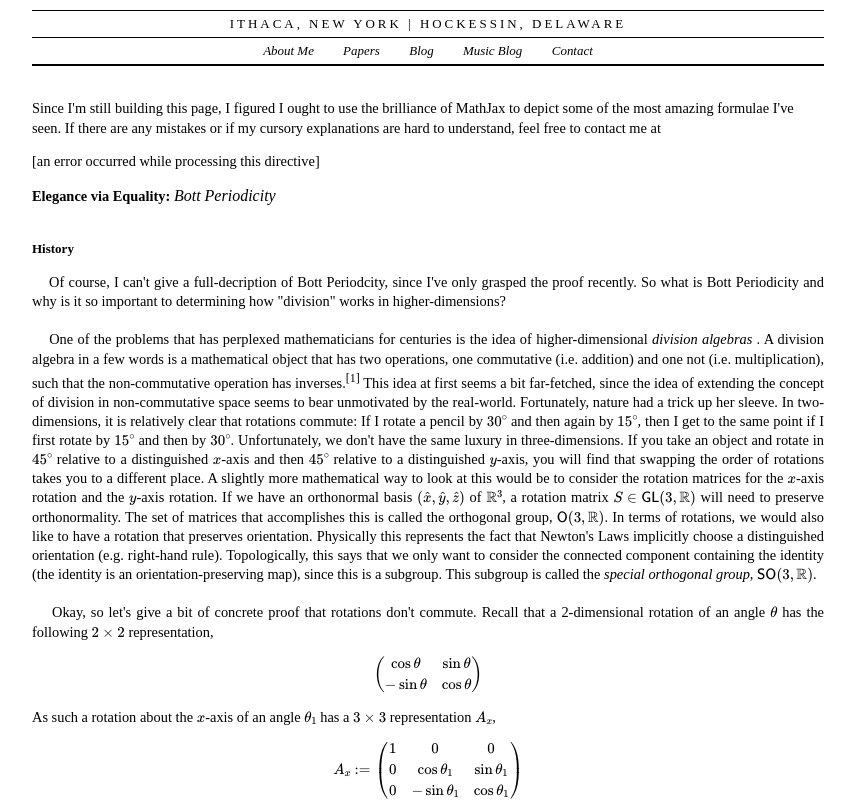
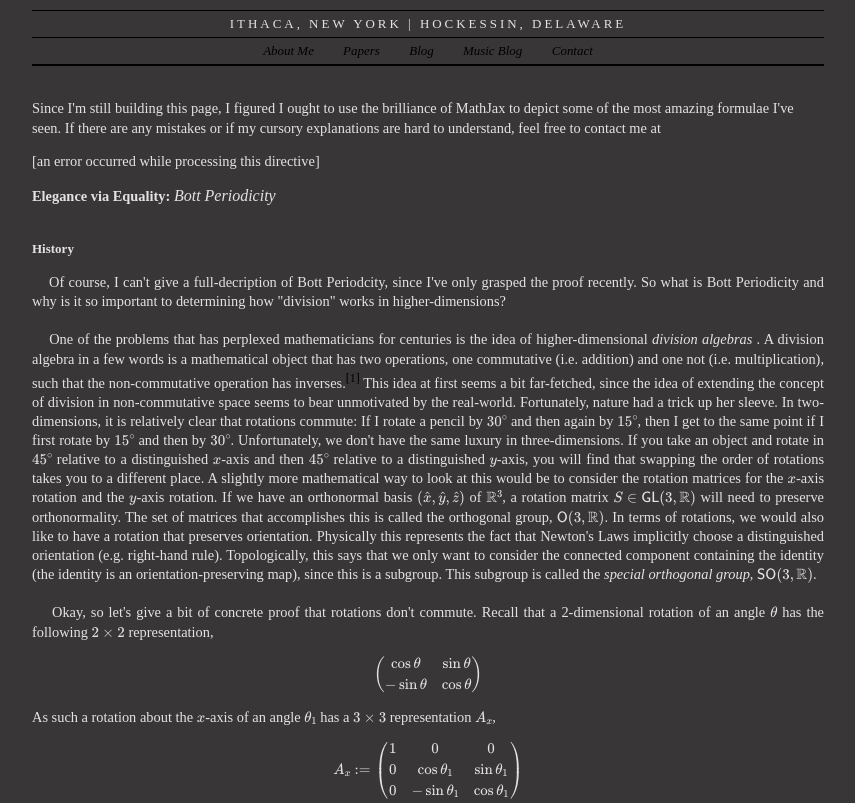
Before and after one commit to BrunoMazorra/BrunoMazorra.github.io, a plain HTML site: page index.html in a window 1280 px wide. Shown: the top 803 px of the page, without its empty margins (212-1067 px from the left). Drawn offline with nearby package versions, Linux system fonts and the light colour scheme.

Commit message:
Change theme

```diff
--- a/meep2.css
+++ b/meep2.css
@@ -54,8 +54,8 @@ div#effect_object_r p:hover span {
 }
 
 body {
-    background: #fff;
-    color: #000;
+    background: rgb(56, 54, 54);
+    color: rgb(228, 227, 227);
     line-height: 133%;
     margin: 0 1em;
     padding: 0;
```
